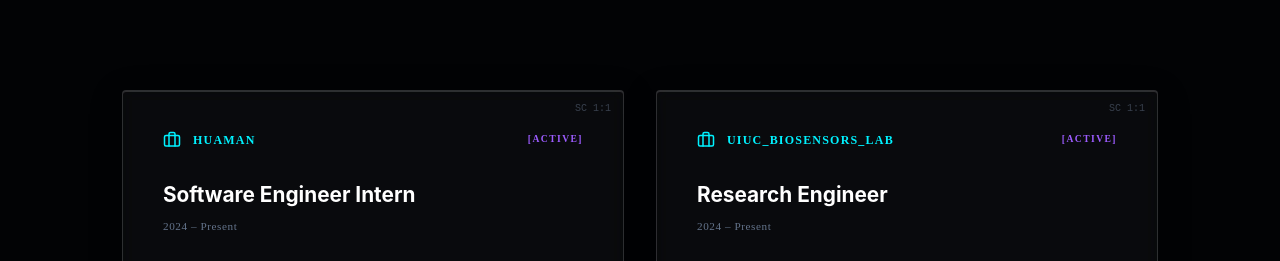
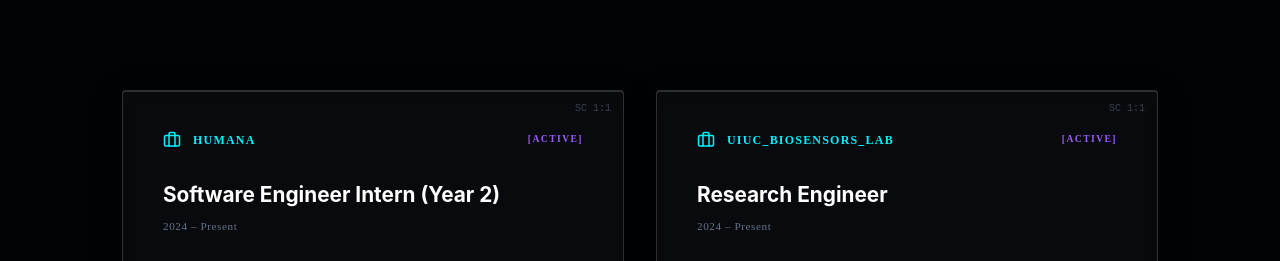
Before and after one commit to joshuachen6/portfolio-website, a React (Vite) app: page / in a window 1280 px wide. Shown: the part 1560-1821 px from the top of the page. Built offline with nearby package versions, Linux system fonts and the light colour scheme.

Commit message:
Add work experience section

```diff
--- a/src/data/experience.ts
+++ b/src/data/experience.ts
@@ -11,8 +11,8 @@
 export const experiences: Experience[] = [
   {
     id: 'huaman',
-    role: 'Software Engineer Intern',
-    company: 'Huaman',
+    role: 'Software Engineer Intern (Year 2)',
+    company: 'Humana',
     period: '2024 – Present',
     active: true,
     description:
```
